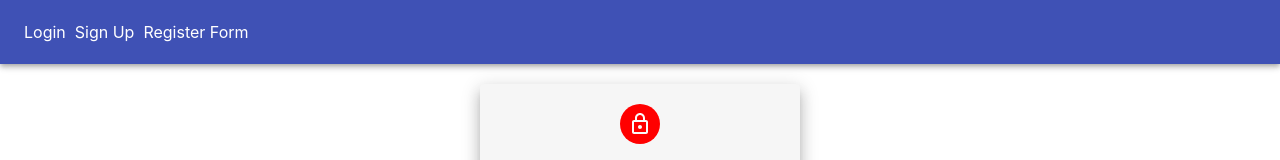
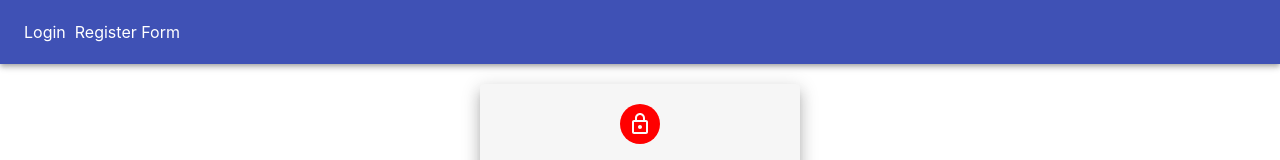
Before and after one commit to shivam1830/LoginForm, a React (Create React App) app: page / in a window 1280 px wide. Shown: the top 160 px of the page. Built offline with nearby package versions, Linux system fonts and the light colour scheme.

Commit message:
deploy react

```diff
--- a/src/Components/Nav.js
+++ b/src/Components/Nav.js
@@ -59,7 +59,7 @@ loggedIn ? <>
   :
   <>
   <Link to="/LoginForm" style={link}>Login &nbsp;</Link>
-  <Link to="/SignUp" style={link}>Sign Up &nbsp;</Link>
+  {/* <Link to="/SignUp" style={link}>Sign Up &nbsp;</Link> */}
   <Link to="/Register" style={link}>Register&nbsp;</Link>
   <Link to="/dynamic-form" style={link}>Form &nbsp;</Link>
 
```
